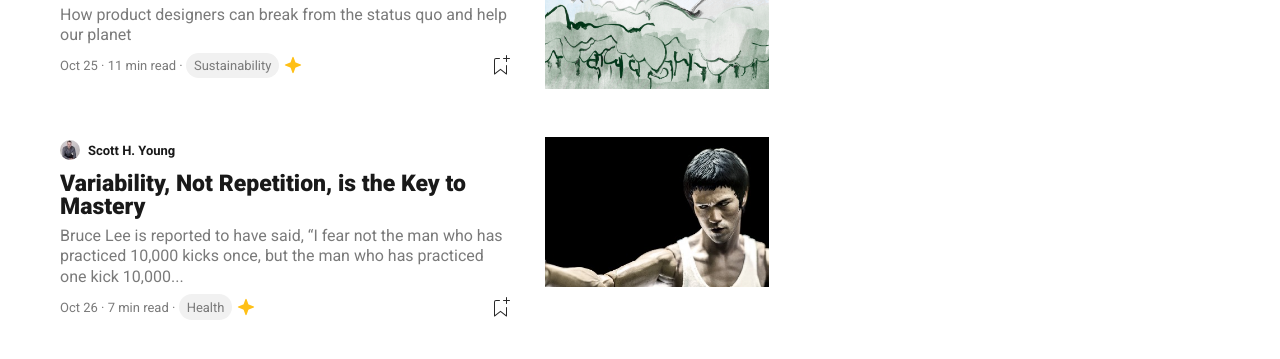
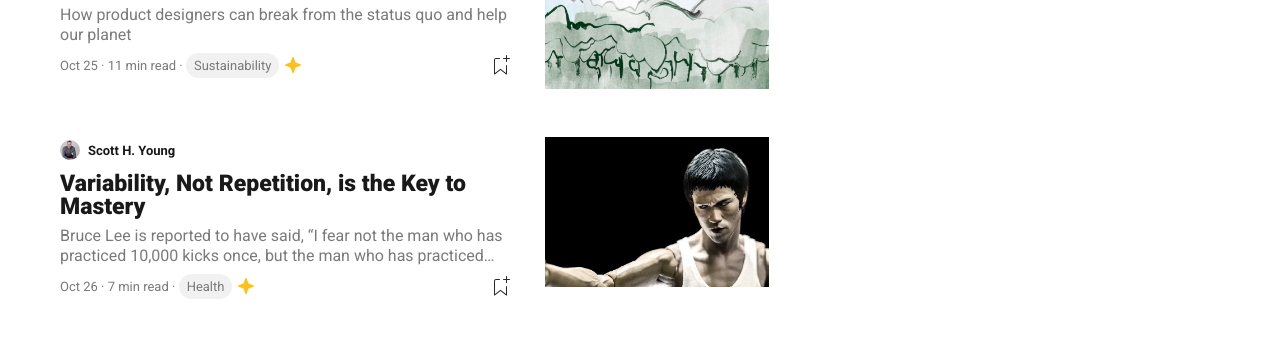
Before and after one commit to alessandrofugazza/Medium-Clone, a plain HTML site: page index.html in a window 1280 px wide. Shown: the part 1595-1954 px from the top of the page. Drawn offline with nearby package versions, Linux system fonts and the light colour scheme.

Commit message:
adds line clamp

```diff
--- a/assets/css/style.css
+++ b/assets/css/style.css
@@ -336,6 +336,10 @@ main>div:last-of-type {
 .articles h3+p {
     margin-bottom: 0.4rem;
     line-height: 1.3;
+    display: -webkit-box;
+    -webkit-box-orient: vertical;
+    -webkit-line-clamp: 2;
+    overflow: hidden;
 }
 
 .articles p+div {
```
